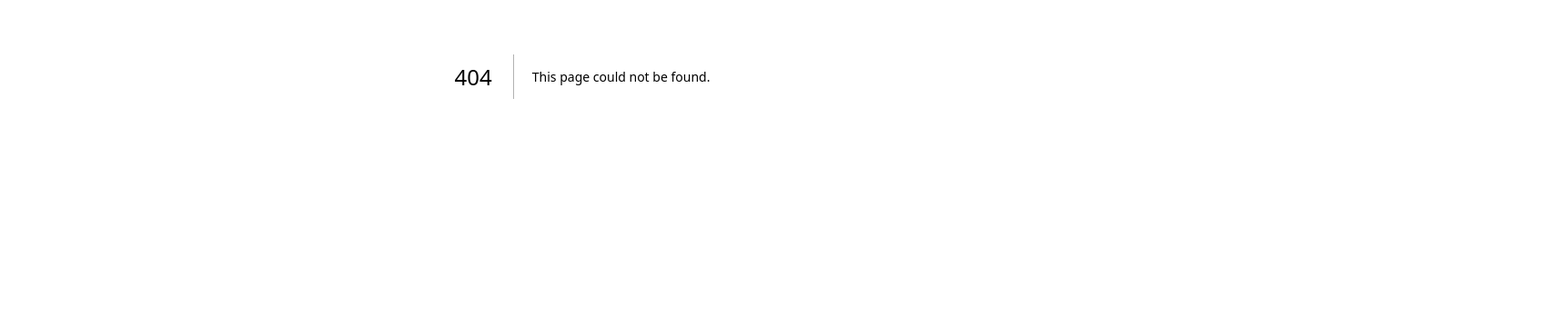
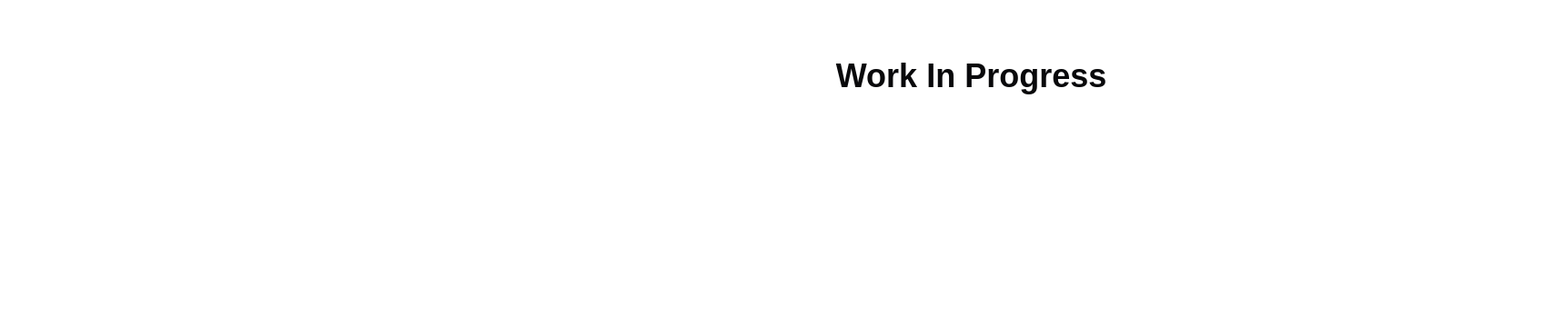
Before and after one commit to mimansha-swarup/SOD, a Next.js app: page /profile in a window 1280 px wide. Before the commit this address had no page. Shown: the part 332-700 px from the top of the page at 91% size, 1708 px wide, since content can reach past the window. Built offline with nearby package versions, Linux system fonts and the light colour scheme.

Commit message:
refactor: streamline component structure and enhance UI consistency; update layout for improved user experience across ConfigurePage, AddMetricSheet, and TrackerList

```diff
--- /dev/null
+++ b/src/app/profile/page.tsx
@@ -0,0 +1,11 @@
+import React from "react";
+
+const ProfilePage = () => {
+  return (
+    <div className="h-screen w-screen bg-background flex items-center justify-center">
+      <h1 className="text-4xl font-bold">Work In Progress</h1>
+    </div>
+  );
+};
+
+export default ProfilePage;
```
